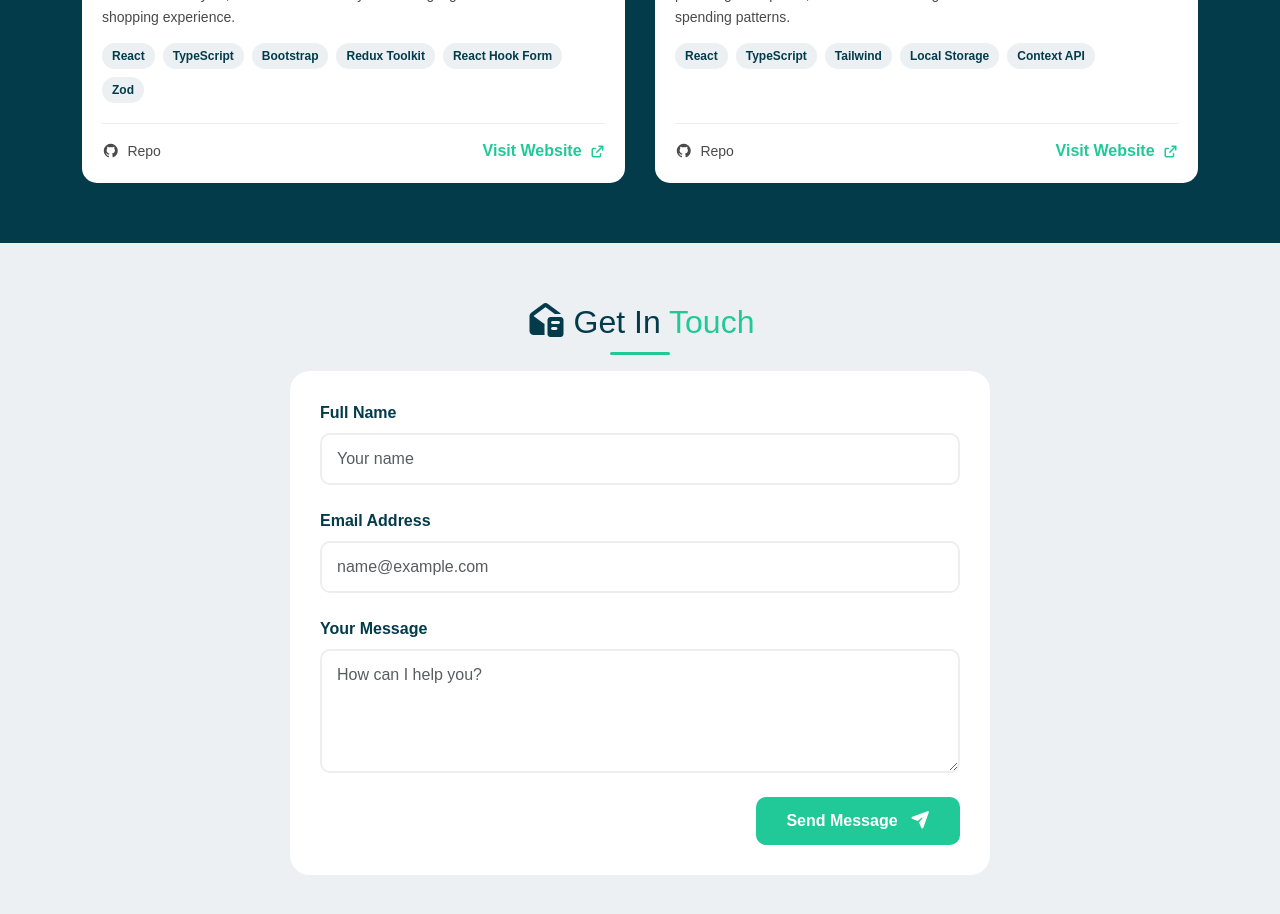
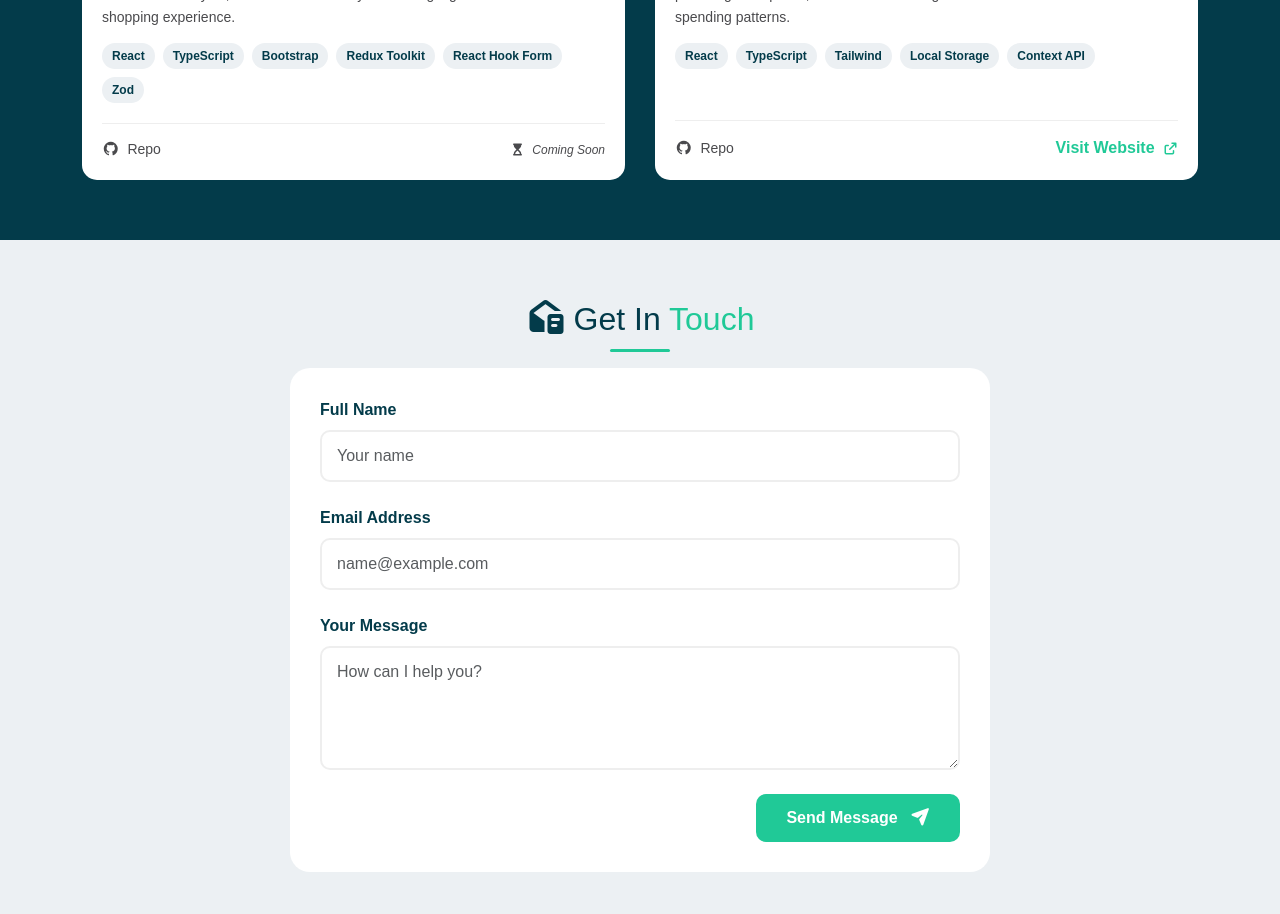
Before and after one commit to AbdallahEmadEl3alamy/portfolio, a React (Vite) app: page / in a window 1280 px wide. Shown: the part 2700-3614 px from the top of the page. Built offline with nearby package versions, Linux system fonts and the light colour scheme.

Commit message:
Comming Soon feature, if the project Not Deployed

```diff
--- a/src/components/Projects/Projects.jsx
+++ b/src/components/Projects/Projects.jsx
@@ -1,8 +1,10 @@
 import { projects } from "../../store/info";
 import { myProjects } from "../../store/myProjects";
-import { projectsSection, cardCollection, projectCard, imgWrapper,
+import {
+    projectsSection, cardCollection, projectCard, imgWrapper,
     projectImg, cardBody, projectTitle, projectDesc,
-    techStack, techBadge, cardFooter, visitLink, repoBtn, repoDisabled } from "./styles.module.css";
+    techStack, techBadge, cardFooter, visitLink, repoBtn, repoDisabled
+} from "./styles.module.css";
 
 function Projects() {
     const handleImgClick = (imgSrc) => {
@@ -49,9 +51,15 @@ function Projects() {
                                     )}
 
                                     {/* Live Link */}
-                                    <a href={project.liveLink} target="_blank" rel="noreferrer" className={visitLink}>
-                                        Visit Website <i className="fa-solid fa-arrow-up-right-from-square ms-1" style={{fontSize: '12px'}}></i>
-                                    </a>
+                                    {project.liveLink.includes("Not_Deployed_Yet") ? (
+                                        <span className={repoDisabled} title="This project is under development">
+                                            <i className="fa-solid fa-hourglass-start me-1"></i> Coming Soon
+                                        </span>
+                                    ) : (
+                                        <a href={project.liveLink} target="_blank" rel="noreferrer" className={visitLink}>
+                                            Visit Website <i className="fa-solid fa-arrow-up-right-from-square ms-1" style={{ fontSize: '12px' }}></i>
+                                        </a>
+                                    )}
                                 </div>
                             </div>
                         </div>
--- a/src/store/myProjects.js
+++ b/src/store/myProjects.js
@@ -1,3 +1,4 @@
+import { github } from "./info";
 import myProject1 from "../assets/myProject1.png";
 import myProject2 from "../assets/myProject2.png";
 
@@ -7,9 +8,9 @@ export const myProjects = [
         description: "A simple full-stack e-commerce website that allows users to browse products, with user-friendly UI, backend functionality and strong logic to ensure a smooth shopping experience.",
         technologies: ["React", "TypeScript", "Bootstrap", "Redux Toolkit", "React Hook Form", "Zod"],
         image: myProject1,
-        liveLink: "Not Deployed Yet",
+        liveLink: "Not_Deployed_Yet",
         isRepoAvailable: true,
-        repoLink: "https://github.com/AbdallahEmadEl3alamy/E-Commerce_Front"
+        repoLink: `${github}/E-Commerce_Front`
     },
     {
         title: "Finance Tracker",
@@ -18,6 +19,6 @@ export const myProjects = [
         image: myProject2,
         liveLink: "https://finance-tracker-abdallah.vercel.app",
         isRepoAvailable: true,
-        repoLink: "https://github.com/AbdallahEmadEl3alamy/Finance_Tracker"
+        repoLink: `${github}/Finance_Tracker`
     }
 ]
```
